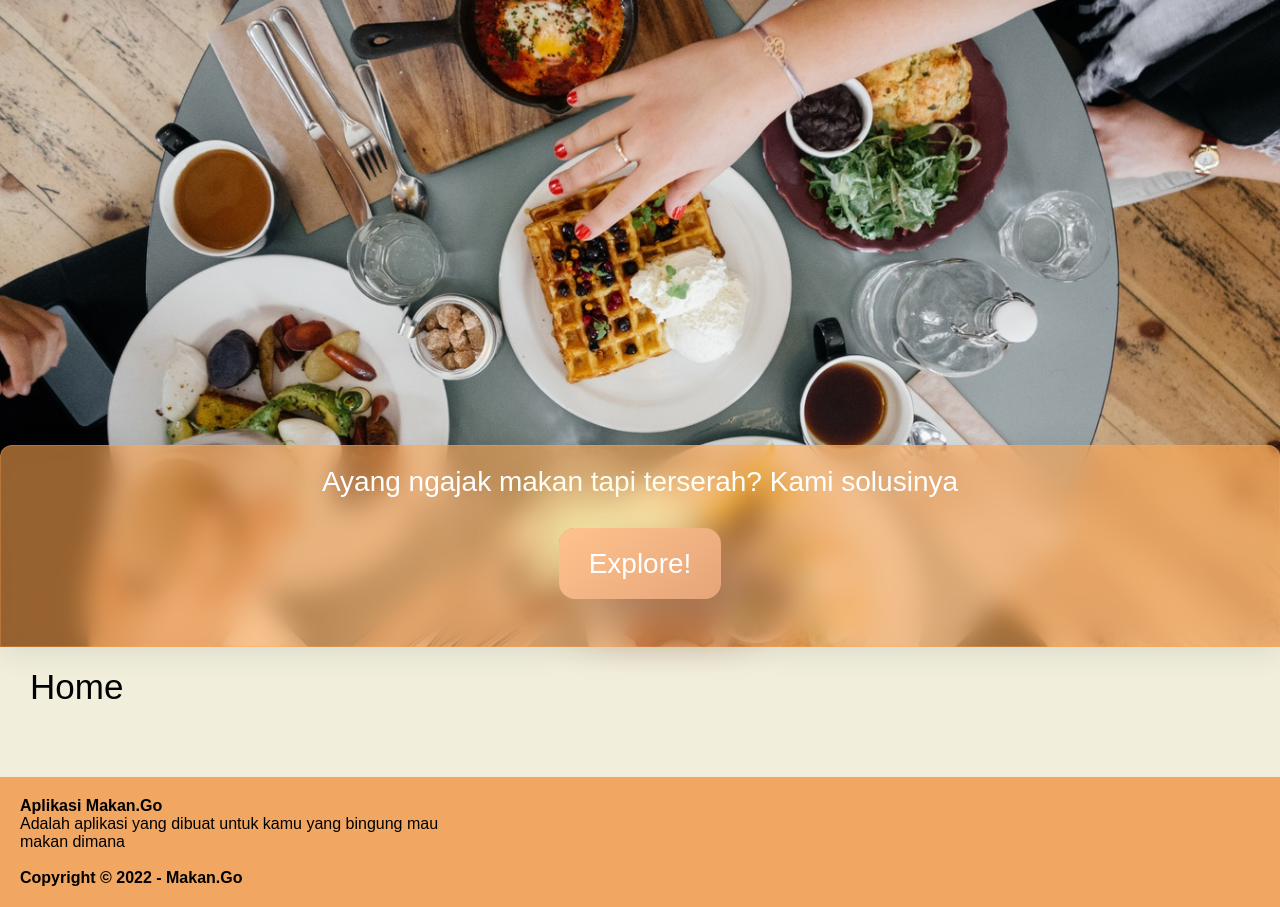
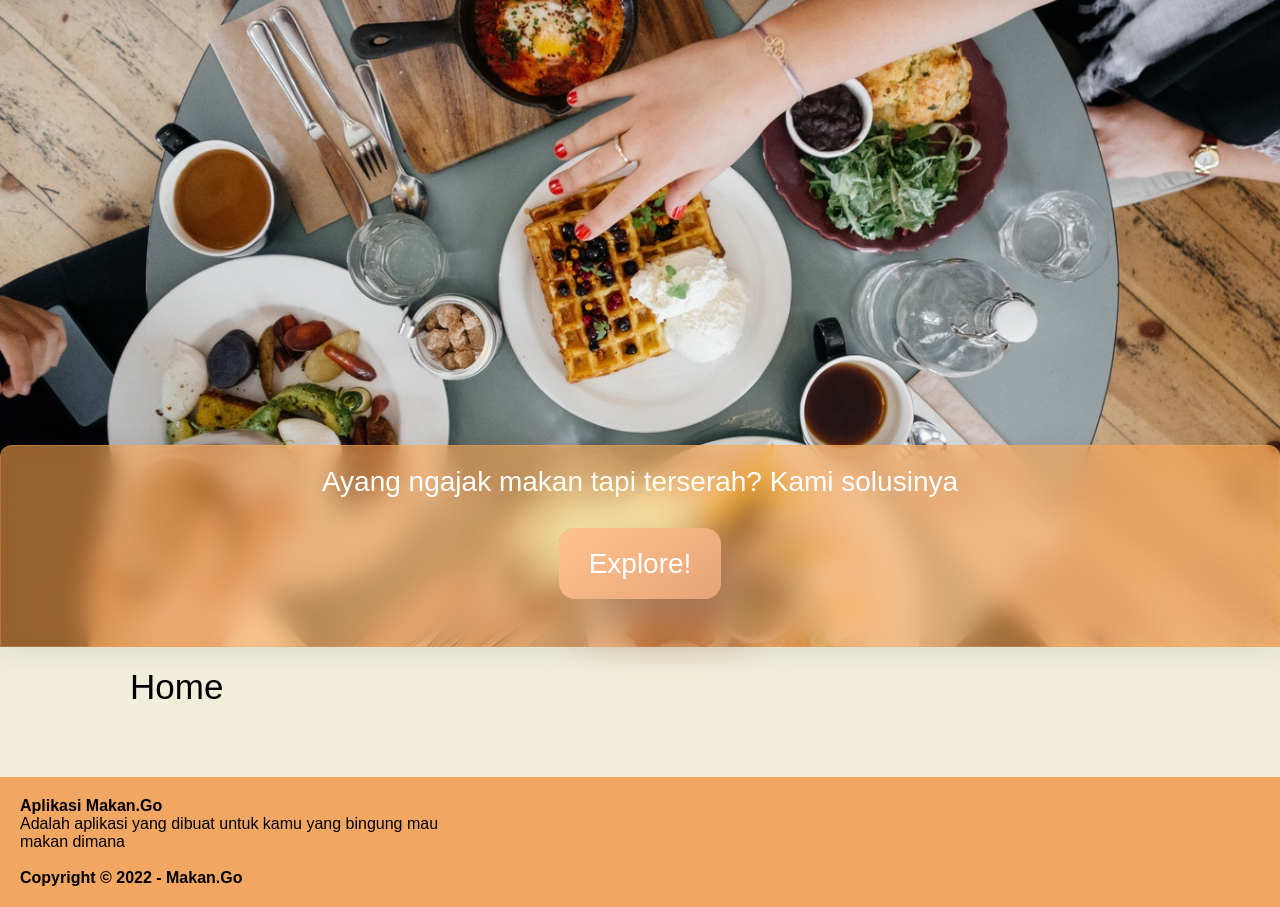
Before and after one commit to shrchse/Makan.Go, a website built with webpack: page src/templates/index.html in a window 1280 px wide. Shown: the part 133-1040 px from the top of the page. Built offline with nearby package versions, Linux system fonts and the light colour scheme; no server answers; files whose address does not match are found by name.

Commit message:
final submisi 2

```diff
--- a/src/styles/main.css
+++ b/src/styles/main.css
@@ -420,6 +420,9 @@ footer{
   .jumbotron{
     min-height: 700px;
   }
+  #main-content{
+    margin: 0px 100px 0px 100px;
+  }
 }
 @media screen and (min-width:1200px) {
   .jumbotron{
```
Also changed, not shown: dist/app.bundle.js, dist/sw.bundle.js, 3 other files.
